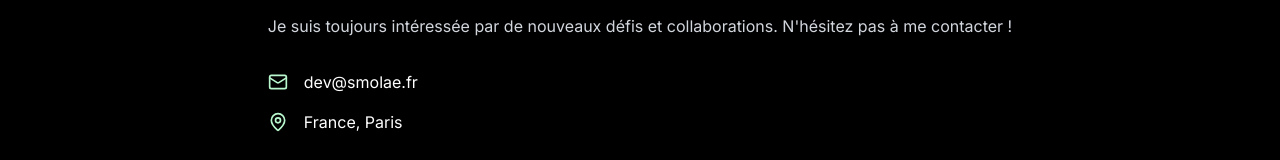
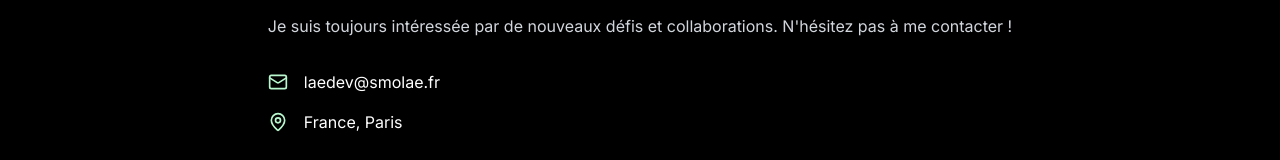
Before and after one commit to Smolaae/portfoliolae, a Next.js app: page / in a window 1280 px wide. Shown: the part 3415-3575 px from the top of the page. Built offline with nearby package versions, Linux system fonts and the light colour scheme.

Commit message:
changer email

```diff
--- a/components/Contact.tsx
+++ b/components/Contact.tsx
@@ -35,7 +35,7 @@ export default function Contact() {
               <div className="space-y-4">
                 <div className="flex items-center gap-4">
                   <Mail className="w-5 h-5 text-green-200" />
-                  <span>dev@smolae.fr</span>
+                  <span>laedev@smolae.fr</span>
                 </div>
 
                 <div className="flex items-center gap-4">
```
